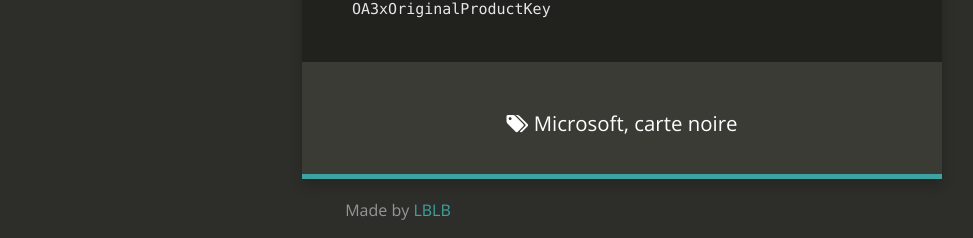
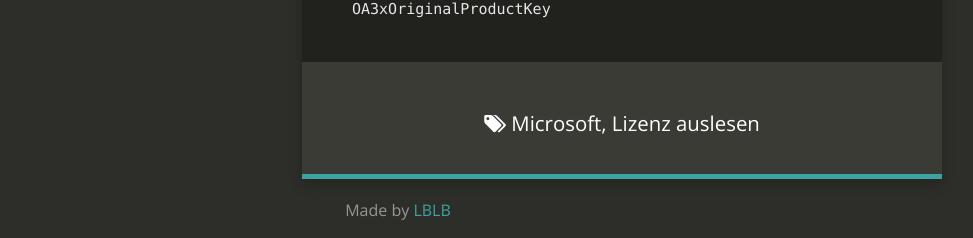
Before and after one commit to eski1337/lblb-it-ffd00, a Jekyll site: the page built from _posts/2021-21-04-Microsoft_Lizenzen_auslesen.md, in a window 1280 px wide. Shown: the part 754-992 px from the top of the page, without its empty margins (18-991 px from the left). Built offline with Jekyll 4.4.1, drawn with Linux system fonts in a browser that asks for light colours; nearby versions of some CDN libraries; comment, search, counter and statistics services are not loaded.

Commit message:
2021-21-04-Microsoft_Lizenzen_auslesen.md: changed

```diff
--- a/_posts/2021-21-04-Microsoft_Lizenzen_auslesen.md
+++ b/_posts/2021-21-04-Microsoft_Lizenzen_auslesen.md
@@ -7,7 +7,7 @@
 thumbnail: jekyll
 tags:
   - Microsoft
-  - carte noire
+  - Lizenz auslesen
 ---
 
 
```
